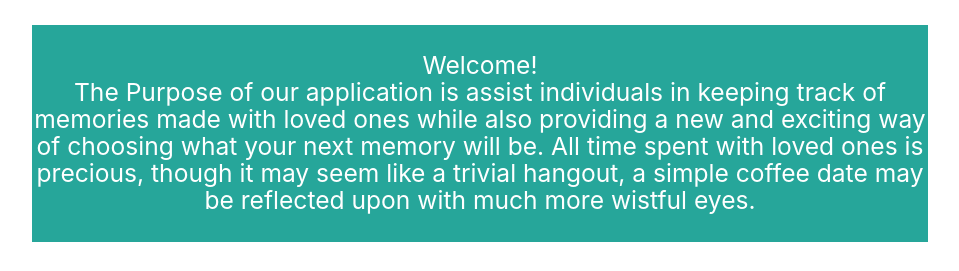
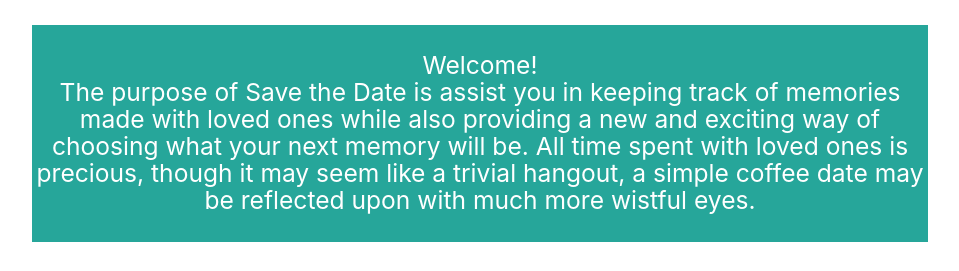
Before and after one commit to heyjudesmom/save-the-date, a Django app: page / in a window 1280 px wide. Shown: the part 389-660 px from the top of the page, without its empty margins (160-1119 px from the left). Run offline with Django 4.2, Linux system fonts and the light colour scheme.

Commit message:
fixing up again

```diff
--- a/main_app/templates/landing.html
+++ b/main_app/templates/landing.html
@@ -23,7 +23,7 @@
     <br>
     Welcome!
     <br>
-    The Purpose of our application is assist individuals in keeping track of memories made with loved ones while also providing a new and exciting way of choosing what your next memory will be.
+    The purpose of Save the Date is assist you in keeping track of memories made with loved ones while also providing a new and exciting way of choosing what your next memory will be.
     All time spent with loved ones is precious, though it may seem like a trivial hangout, a simple coffee date may be reflected upon with much more wistful eyes.
 <br>
 <br>
```
